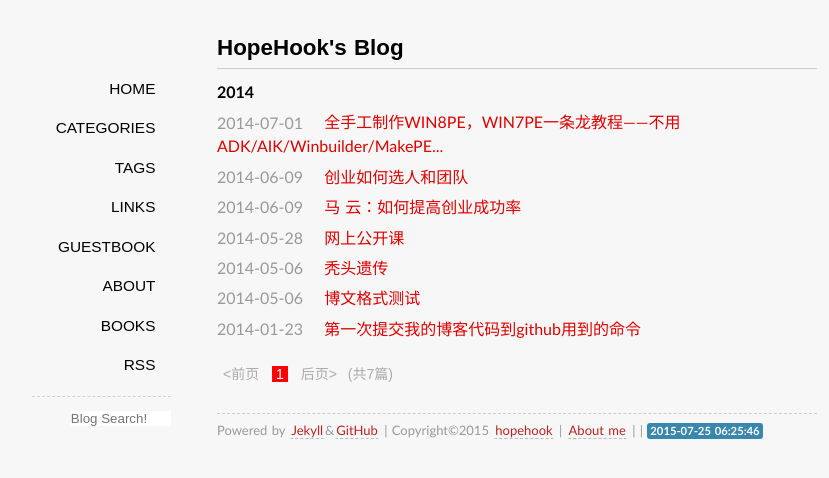
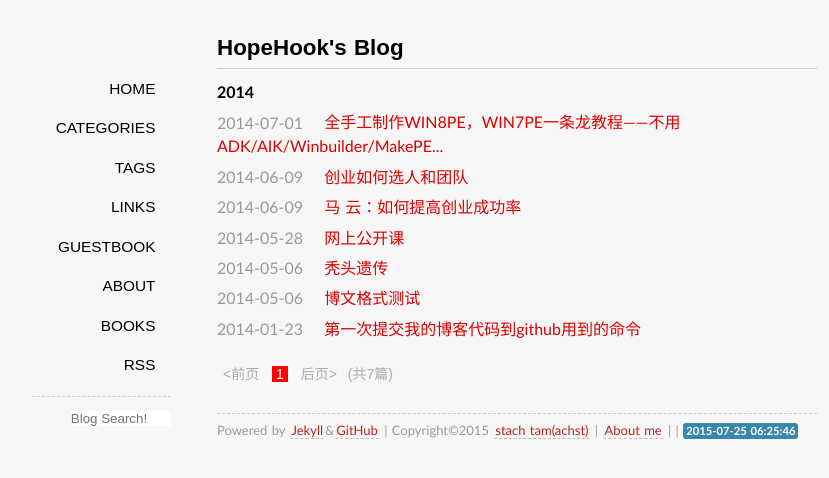
Before and after one commit to hopehook/HopeHook.com, a Jekyll site: the page built from index.html, in a window 1280 px wide. Shown: the top 478 px of the page, without its empty margins (123-952 px from the left). Built offline with Jekyll 4.4.1, drawn with Linux system fonts in a browser that asks for light colours; some web fonts are replaced; Markdown is read by kramdown in place of the engine named in the settings; the list of posts is cut into pages by our own code; comment, search, counter and statistics services are not loaded.

Commit message:
Update _config.yml

```diff
--- a/_config.yml
+++ b/_config.yml
@@ -4,7 +4,7 @@ url: http://hopehook.com
 website-url: hopehook.com
 name: HopeHook's Blog
 website: HopeHook's House
-author: hopehook
+author: stach tam(achst)
 email: achst@qq.com
 duoshuo: HopeHook
 github: HopeHook
```
